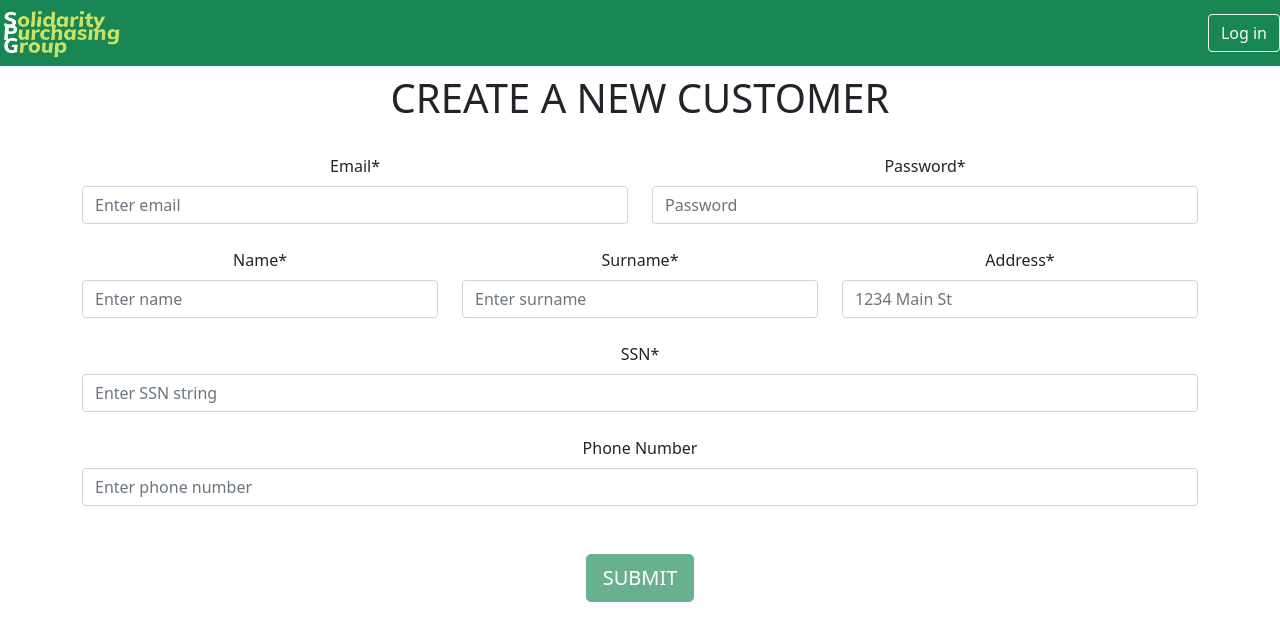
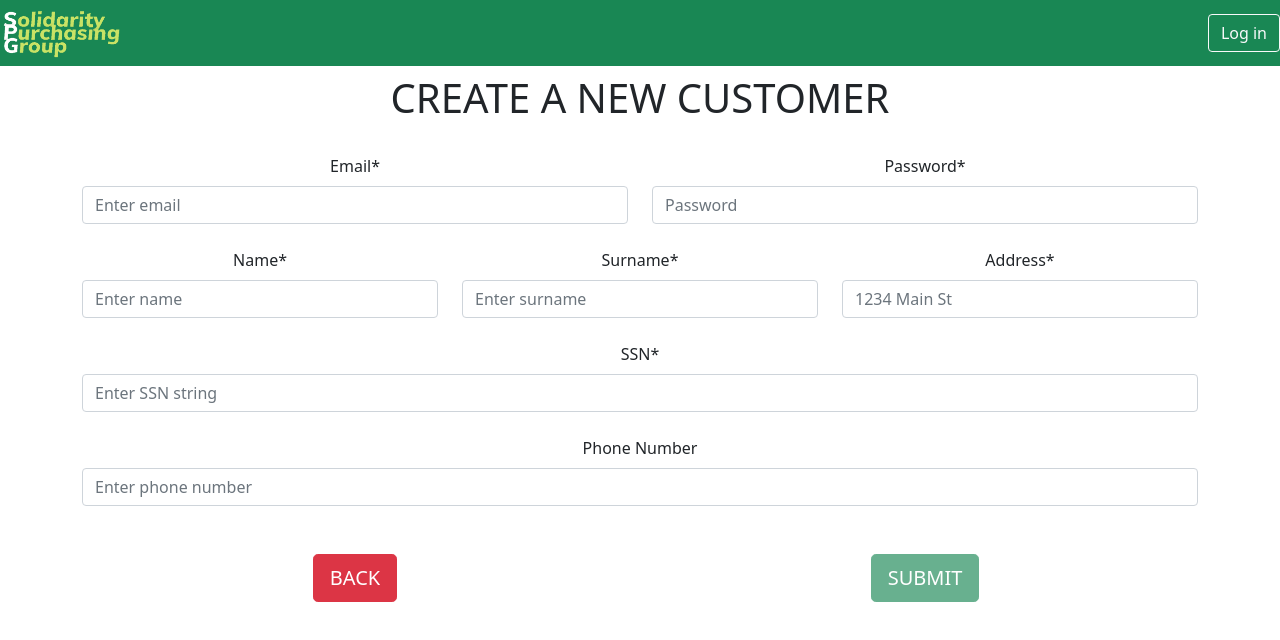
Before and after one commit to SE2-GROUP-P12/SPG, a React (Create React App) app in the folder Frontend/spg-frontend/: page /NewCustomer in a window 1280 px wide. Shown: the top 640 px of the page. Built offline with nearby package versions, Linux system fonts and the light colour scheme.

Commit message:
Update: add back button into new customer page #SPG-50

```diff
--- a/Frontend/spg-frontend/src/NewCustomer.js
+++ b/Frontend/spg-frontend/src/NewCustomer.js
@@ -310,8 +310,15 @@ function NewCustomer() {
                                 </Form.Group>
                         }
                     </Row>
-                    {/*BUTTON COMPONENT*/}
+                    {/*BUTTONs COMPONENT*/}
                     <Row>
+                        <Col className="mt-4" >
+                            <Link to = "/ShopEmployee">
+                                <Button variant="danger" size="lg" className="mt-4">
+                                    BACK
+                                </Button>
+                            </Link>
+                        </Col>
                         <Col className="mt-4">
                             {
                                 !(emailValidator === true && passwordValidator === true &&
```
